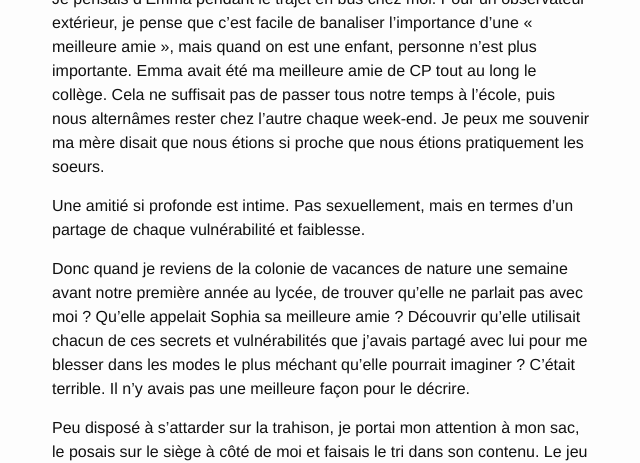
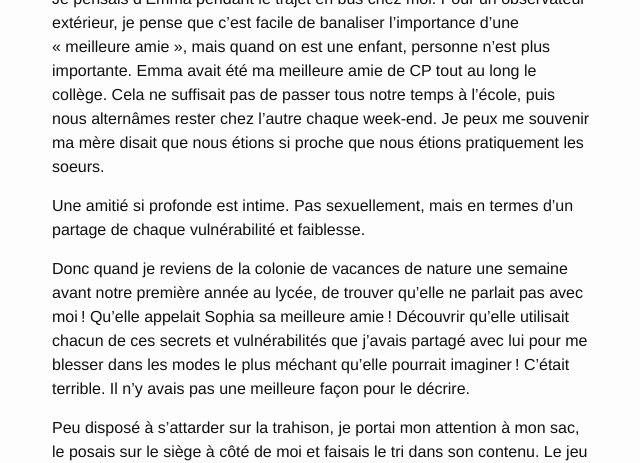
Before and after one commit to parahumains/parahumains.github.io, a Jekyll site: the page built from _posts/gestation/2017-03-29-gestation-02.md, in a window 1280 px wide and 1400 px high, scrolled down 237 px. Shown: the top 463 px of the window, without its empty margins (318-958 px from the left). Built offline with Jekyll 4.4.1, drawn with Linux system fonts in a browser that asks for light colours; some of the changed text lies outside the part shown.

Commit message:
Micro-typography improvements
Automatically insert appropriately-sized, non-breaking spaces in
front of multi-part punctuation.

Fixes #1

```diff
--- /dev/null
+++ b/_includes/content.html
@@ -0,0 +1,25 @@
+{% comment %}
+
+In French, two-part punctuation ('«»%;?!') is preceded by a non-breaking space,
+the size of which depends on the specific punctuation in question. Guillaumes
+and percent signs take a normal-sized space, while the other take a thin space.
+
+There is no way I could possibly be bothered to insert these by hand. This
+include will automatically handle the replacement for me. This file should
+always be used in place of a naïve {{ content }}.
+
+A bug in Safari causes the thin non-breaking space to sometimes break. The
+<span> usage below is a work-around for consistency across browsers.
+
+{% endcomment%}
+
+{% assign typography = content
+    | replace: '« ', '«&#160;'
+    | replace: ' »', '&#160;»'
+    | replace: ' %', '&#160;%'
+    | replace: ' ;', '<span style="white-space:nowrap">&thinsp;</span>;'
+    | replace: ' ?', '<span style="white-space:nowrap">&thinsp;</span>!'
+    | replace: ' !', '<span style="white-space:nowrap">&thinsp;</span>!'
+%}
+
+{{ typography }}
--- a/_layouts/default.html
+++ b/_layouts/default.html
@@ -9,7 +9,7 @@
 
     <div class="page-content">
       <div class="wrapper">
-        {{ content }}
+          {% include content.html %}
       </div>
     </div>
 
--- a/_layouts/page.html
+++ b/_layouts/page.html
@@ -8,7 +8,7 @@
   </header>
 
   <div class="post-content">
-    {{ content }}
+      {% include content.html %}
   </div>
 
 </article>
--- a/_layouts/post.html
+++ b/_layouts/post.html
@@ -27,7 +27,7 @@
   {% include pagenav.html %}
 
   <div class="post-content" itemprop="articleBody">
-    {{ content }}
+      {% include content.html %}
   </div>
 
   {% include pagenav.html %}
```
